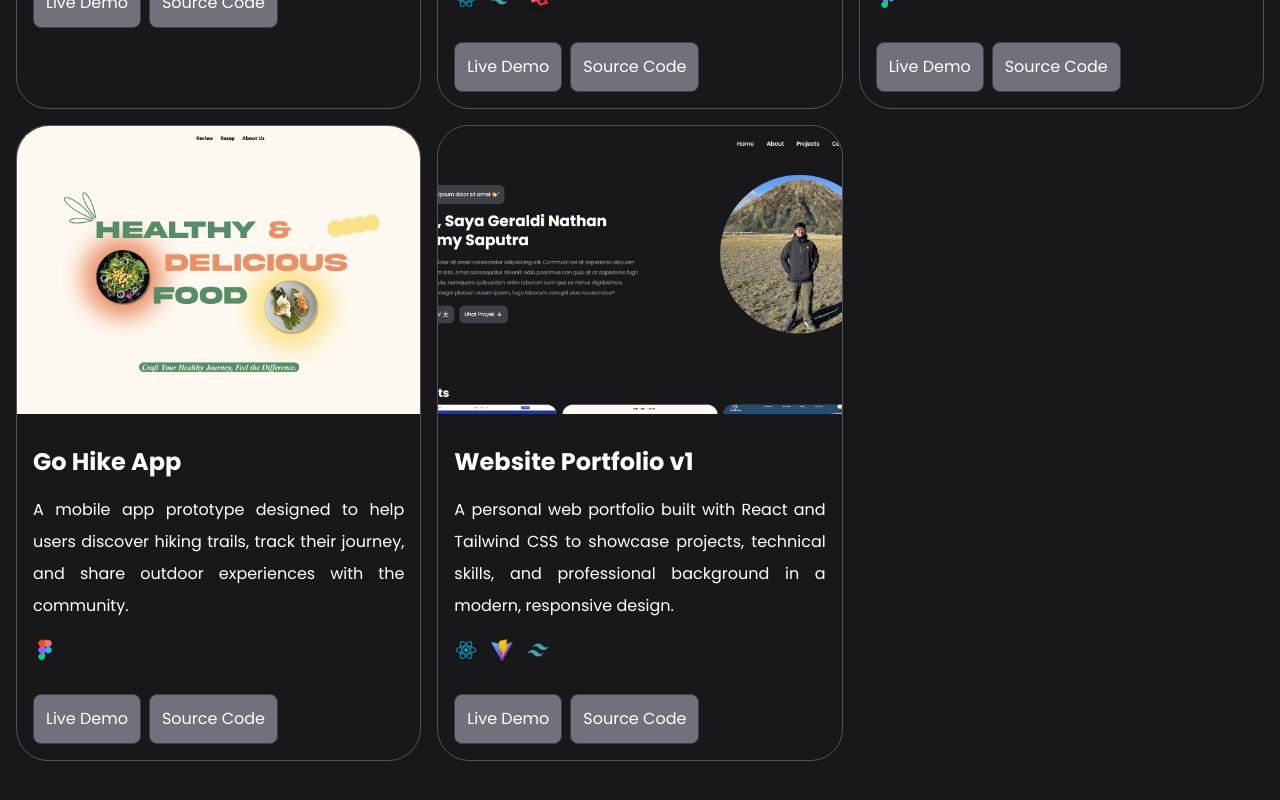
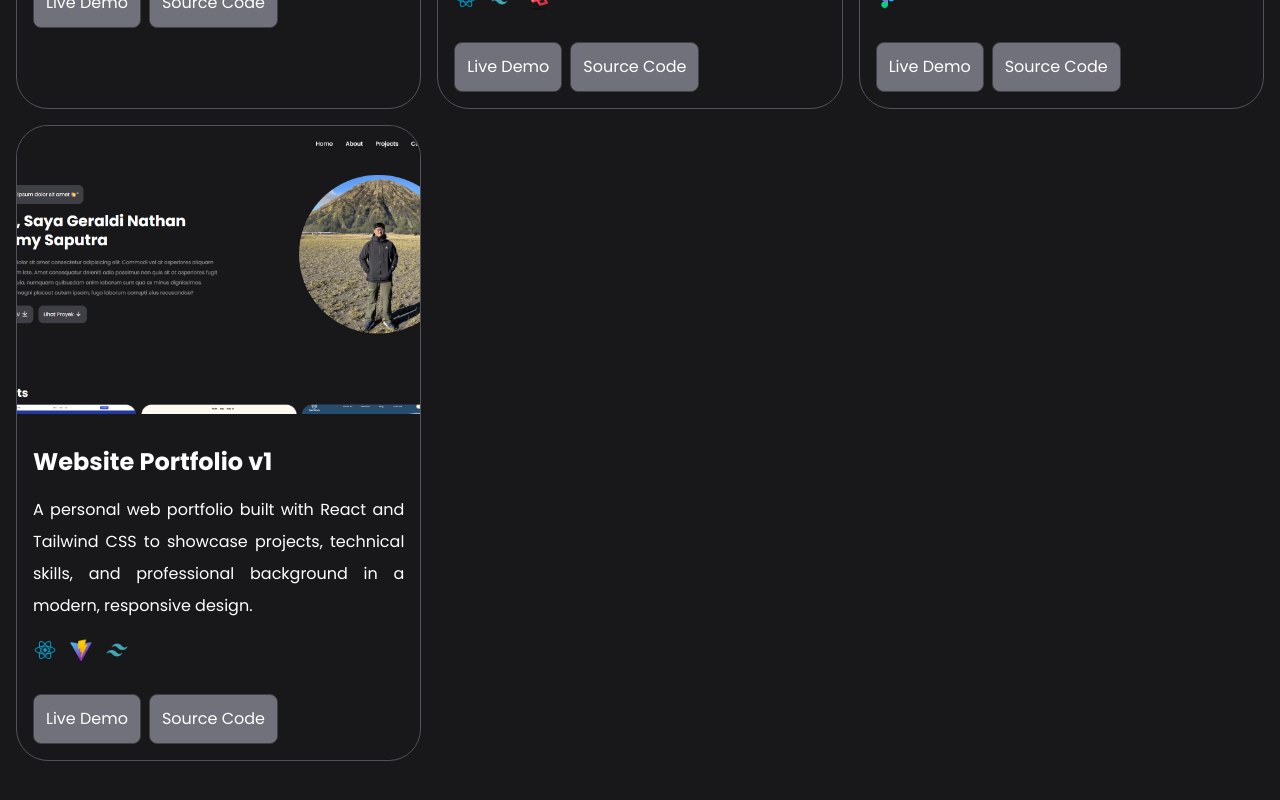
Before and after one commit to GeraldiNathan/PortofolioV1, a React (Vite) app: page / in a window 1280 px wide. Shown: the part 1320-2120 px from the top of the page. Built offline with nearby package versions, Linux system fonts and the light colour scheme.

Commit message:
fix(data): comment project 4 for a while

```diff
--- a/src/data.js
+++ b/src/data.js
@@ -126,13 +126,13 @@ export const listProjects = [
     desc: "UI/UX design for NovaTech’s company profile website, focusing on visual branding consistency and user-friendly navigation using Figma.",
     tools: [Figma],
   },
-  {
-    id: 4,
-    image: Project4,
-    name: "Go Hike App",
-    desc: "A mobile app prototype designed to help users discover hiking trails, track their journey, and share outdoor experiences with the community.",
-    tools: [Figma],
-  },
+  // {
+  //   id: 4,
+  //   image: Project4,
+  //   name: "Go Hike App",
+  //   desc: "A mobile app prototype designed to help users discover hiking trails, track their journey, and share outdoor experiences with the community.",
+  //   tools: [Figma],
+  // },
   {
     id: 5,
     image: Project5,
```
